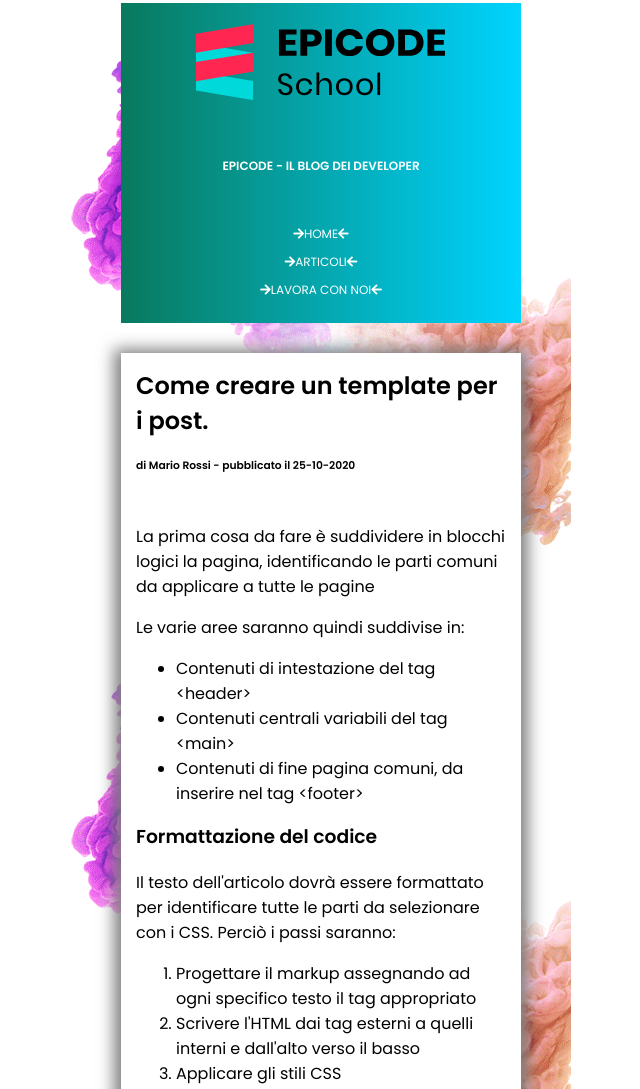
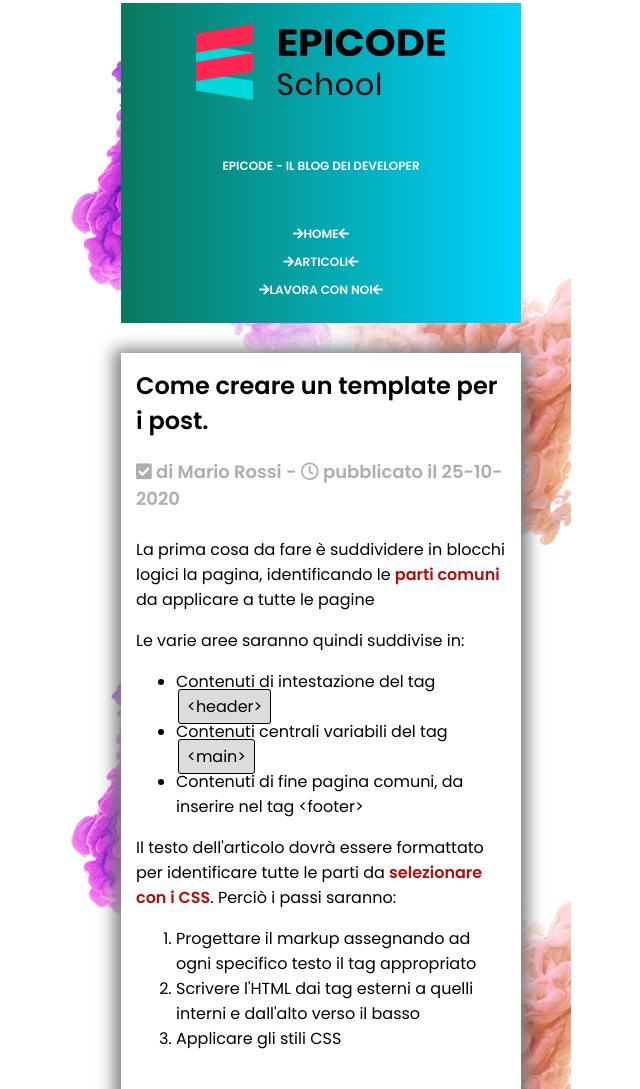
Before and after one commit to abdHar12/U1-W1-D4, a plain HTML site: page index.html in a window 1280 px wide. Shown: the part 47-1136 px from the top of the page, without its empty margins (319-959 px from the left). Drawn offline with Linux system fonts and the light colour scheme.

Commit message:
made better the page

```diff
--- a/assets/css/style.css
+++ b/assets/css/style.css
@@ -14,7 +14,10 @@ body {
   background-image: url("/assets/img/sfondo.png");
   margin-inline: auto;
 }
-
+a {
+  color: #03a9f4;
+  font-weight: bolder;
+}
 /* HEADER */
 header {
   text-transform: uppercase;
@@ -53,7 +56,6 @@ header > div {
 }
 
 /* MAIN */
-
 .main-part {
   width: 400px;
   background-color: white;
@@ -62,15 +64,35 @@ header > div {
   box-shadow: 0px 3px 15px 7px #7f7f7f;
 }
 
+.autore {
+  color: #808080a3;
+  margin-bottom: 0px;
+  font-size: 18px;
+}
 .main-part iframe {
   width: 100%;
   border-radius: 20px;
+}
+.main-part .highlighting {
+  color: #bc0909;
+  font-weight: bolder;
+}
+
+.main-part .tags {
+  border: 1px solid;
+  margin: 2px;
+  padding: 5px 8px 5px 8px;
+  background-repeat: no-repeat;
+  background-position: 10px center;
+  border-radius: 3px;
+  background-color: #80808047;
 }
 
 /* TABELLE */
 caption {
   font-weight: bold;
   font-size: 1.5rem;
+  margin-bottom: 10px;
 }
 table {
   margin-inline: auto;
@@ -80,7 +102,7 @@ table {
   text-align: center;
 }
 thead {
-  background-color: blue;
+  background-color: #1162c1;
   color: white;
   height: 50px;
 }
@@ -99,10 +121,10 @@ tr:nth-child(even) {
   background-color: #f2f2f2;
 }
 tr:last-child {
-  border-bottom: 2pt solid blue;
+  border-bottom: 2pt solid #1162c1;
 }
+
 /* FORM */
-
 .news h2 {
   font-weight: bold;
   font-size: 25px;
@@ -117,11 +139,11 @@ tr:last-child {
 .news {
   width: 100%;
   margin-inline: auto;
-  background-color: gray;
+  background-color: #80808047;
   padding: 16px;
 }
 .news button {
-  background-color: blue;
+  background-color: #1162c1;
   font-weight: bold;
   color: white;
   margin-bottom: 16px;
@@ -134,7 +156,7 @@ section > div {
   margin-top: 20px;
   width: 100%;
   margin-inline: auto;
-  background-color: gray;
+  background-color: #80808047;
   padding: 16px;
 }
 
--- a/index.html
+++ b/index.html
@@ -48,29 +48,38 @@
       <main>
         <div class="main-part">
           <h2>Come creare un template per i post.</h2>
-          <h6>di Mario Rossi - pubblicato il 25-10-2020</h6>
+          <h6 class="autore">
+            <i class="fas fa-check-square"></i> di Mario Rossi -
+            <i class="far fa-clock"></i> pubblicato il 25-10-2020
+          </h6>
           <br />
-
           <p>
             La prima cosa da fare è suddividere in blocchi logici la pagina,
-            identificando le parti comuni da applicare a tutte le pagine
+            identificando le <span class="highlighting">parti comuni</span> da
+            applicare a tutte le pagine
           </p>
 
           <p>Le varie aree saranno quindi suddivise in:</p>
           <ul>
-            <li>Contenuti di intestazione del tag &lt;header&gt;</li>
-            <li>Contenuti centrali variabili del tag &lt;main&gt;</li>
+            <li>
+              Contenuti di intestazione del tag
+              <span class="tags">&lt;header&gt;</span>
+            </li>
+            <li>
+              Contenuti centrali variabili del tag
+              <span class="tags">&lt;main&gt;</span>
+            </li>
             <li>
               Contenuti di fine pagina comuni, da inserire nel tag
               &lt;footer&gt;
             </li>
           </ul>
 
-          <h3>Formattazione del codice</h3>
-
           <p>
             Il testo dell'articolo dovrà essere formattato per identificare
-            tutte le parti da selezionare con i CSS. Perciò i passi saranno:
+            tutte le parti da
+            <span class="highlighting">selezionare con i CSS</span>. Perciò i
+            passi saranno:
           </p>
           <ol>
             <li>
@@ -131,7 +140,7 @@
 
           <p>
             Un test di validazione potrà essere fatto tramite il tool online
-            <a href="#">-ToolApprovation-</a> dedicato allo scopo. Una volta
+            <a href="#">tool online</a> dedicato allo scopo. Una volta
             ottimizzato il tutto, avremo raggiunto il nostro obiettivo ed essere
             stati dei veri developers come Flavio:
           </p>
@@ -163,7 +172,7 @@
               <p>
                 <b><a href="#">Validare il codice HTML</a></b>
               </p>
-              <p><i class="fas fa-tag"></i>CATEGORIA: Develop</p>
+              <p><i class="fas fa-tag"></i> CATEGORIA: Develop</p>
               <p class="data">
                 <i class="fas fa-calendar-alt"></i>Data: 18-9-2020
               </p>
@@ -172,7 +181,7 @@
               <p>
                 <b><a href="#">Correggere la sintassi</a></b>
               </p>
-              <p><i class="fas fa-tag"></i>CATEGORIA: Develop</p>
+              <p><i class="fas fa-tag"></i> CATEGORIA: Develop</p>
               <p class="data">
                 <i class="fas fa-calendar-alt"></i>Data: 16-9-2020
               </p>
@@ -181,7 +190,7 @@
               <p>
                 <b><a href="#">Meno Kb nella pagina</a></b>
               </p>
-              <p><i class="fas fa-tag"></i>CATEGORIA: Ottimizzazione</p>
+              <p><i class="fas fa-tag"></i> CATEGORIA: Ottimizzazione</p>
               <p class="data">
                 <i class="fas fa-calendar-alt"></i>Data: 30-9-2020
               </p>
```
